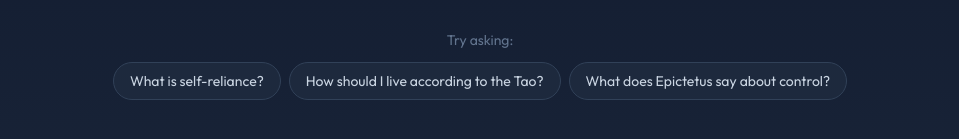
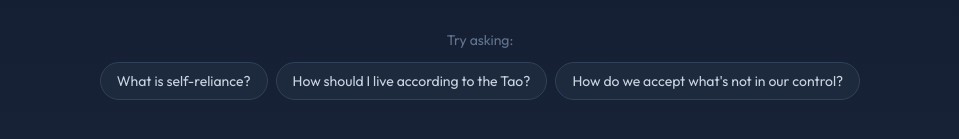
Before and after one commit to jessecui/philosearch, a Next.js app: page / in a window 1280 px wide. Shown: the part 367-506 px from the top of the page, without its empty margins (160-1119 px from the left). Built offline with nearby package versions, Linux system fonts and the light colour scheme.

Commit message:
Update question example

```diff
--- a/src/app/page.tsx
+++ b/src/app/page.tsx
@@ -166,7 +166,7 @@ export default function HomePage() {
               {[
                 "What is self-reliance?",
                 "How should I live according to the Tao?",
-                "What does Epictetus say about control?",
+                "How do we accept what's not in our control?",
               ].map((question) => (
                 <button
                   key={question}
```
